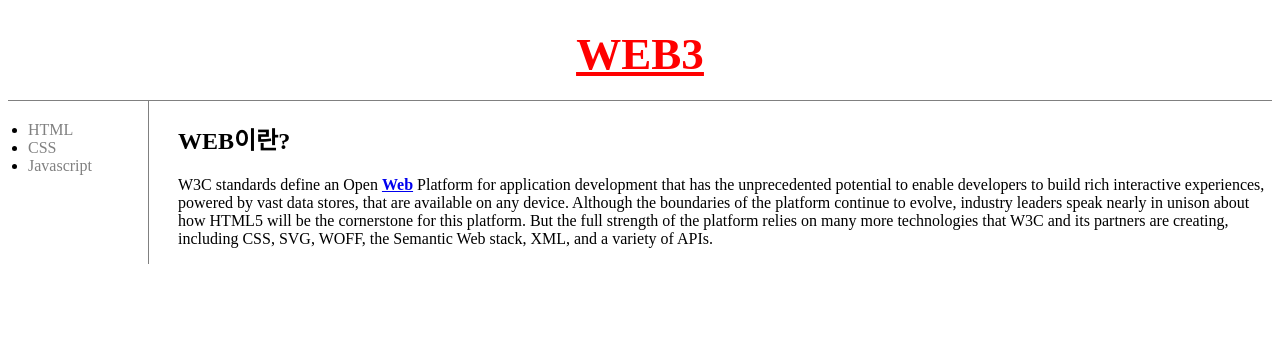
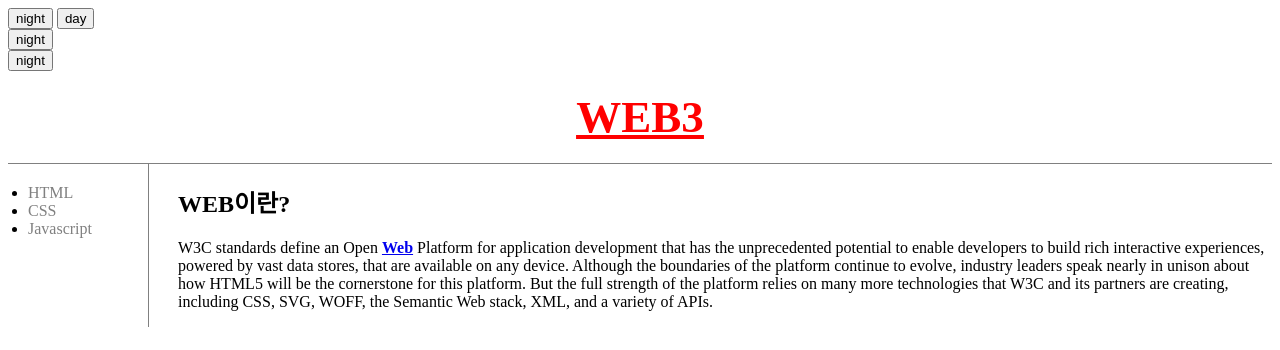
Before and after one commit to ghvhdh321/second-website, a plain HTML site: page index.html in a window 1280 px wide. Drawn offline with Linux system fonts and the light colour scheme.

Commit message:
second commit

```diff
--- a/3.html
+++ b/3.html
@@ -1,10 +1,9 @@
 <!DOCTYPE html>
 <html>
-
   <head>
-  <meta charset="utf-8">
+    <meta charset="utf-8" />
     <title></title>
-  <link rel="stylesheet" href="style.css">
+    <link rel="stylesheet" href="style.css" />
   </head>
 
   <body>
@@ -18,13 +17,24 @@
       <div id="article">
         <h2>Javascript이란?</h2>
         <p>
-        <strong><a href="https://developer.mozilla.org/en-US/docs/Web/JavaScript" target="_blank" title="JavaScript specification">JavaScript (JS)</a></strong> is a lightweight, interpreted, or just-in-time compiled programming language with
-        first-class
-        functions. While it is most well-known as the scripting language for Web pages, many non-browser environments also use it, such as Node.js, Apache CouchDB and Adobe Acrobat. JavaScript is a prototype-based, multi-paradigm, single-threaded,
-        dynamic language, supporting object-oriented, imperative, and declarative (e.g. functional programming) styles. Read more about JavaScript.
+          <strong
+            ><a
+              href="https://developer.mozilla.org/en-US/docs/Web/JavaScript"
+              target="_blank"
+              title="JavaScript specification"
+              >JavaScript (JS)</a
+            ></strong
+          >
+          is a lightweight, interpreted, or just-in-time compiled programming
+          language with first-class functions. While it is most well-known as
+          the scripting language for Web pages, many non-browser environments
+          also use it, such as Node.js, Apache CouchDB and Adobe Acrobat.
+          JavaScript is a prototype-based, multi-paradigm, single-threaded,
+          dynamic language, supporting object-oriented, imperative, and
+          declarative (e.g. functional programming) styles. Read more about
+          JavaScript.
         </p>
       </div>
     </div>
   </body>
-
 </html>
--- a/index.html
+++ b/index.html
@@ -1,13 +1,53 @@
 <!DOCTYPE html>
 <html>
+  <head>
+    <meta charset="utf-8" />
+    <title></title>
+    <link rel="stylesheet" href="style.css" />
+  </head>
+  <body>
+    <!-- 2개의 버튼으로 배경색과 글자색을 변경함 -->
+    <input type="button" value="night" onclick="
+     document.querySelector('body').style.backgroundColor='black';
+     document.querySelector('body').style.color='white';
+  ">
+    <input type="button" value="day" onclick="
+     document.querySelector('body').style.backgroundColor='white';
+     document.querySelector('body').style.color='black';
+  "><br>
 
-<head>
-  <meta charset="utf-8">
-  <title></title>
-  <link rel="stylesheet" href="style.css">
-</head>
+    <!-- 1개의 버튼으로 배경색과 글자색을 변경함 + 정리 안함-->
+    <input id="night_day1" type="button" value="night" onclick="
+      if(document.querySelector('#night_day1').value==='night'){
+        document.querySelector('body').style.backgroundColor='black';
+        document.querySelector('body').style.color='white';
+        document.querySelector('#night_day1').value='day'
+      }
+      else{
+        document.querySelector('body').style.backgroundColor='white';
+        document.querySelector('body').style.color='black';
+        document.querySelector('#night_day1').value='night'
+      }
+    "><br>
 
-<body>
+      <!-- 1개의 버튼으로 배경색과 글자색을 변경함 + 변수로 중복 정리 -->
+      <input id="night_day2" type="button" value="night" onclick="
+      var targetBody = document.querySelector('body');
+      var targetNightDay = document.querySelector('#night_day2');
+      if(targetNightDay.value==='night'){
+        targetBody.style.backgroundColor='black';
+        targetBody.style.color='white';
+        targetNightDay.value='day'
+      }
+      else{
+        targetBody.style.backgroundColor='white';
+        targetBody.style.color='black';
+        targetNightDay.value='night'
+      }
+      "><br>
+
+      <!-- 1개의 버튼으로 배경색과 글자색을 변경함 + 변수, if, while문으로 정리할 예정 -->
+
     <h1><a href="index.html" class="saw" id="active">WEB3</a></h1>
     <div id="grid">
       <ul>
@@ -18,14 +58,26 @@
       <div id="article">
         <h2>WEB이란?</h2>
         <p>
-        W3C standards define an Open <strong><a href="https://www.w3.org/standards/" target="_blank" title="WEB specification">Web</a></strong> Platform for application development that has the unprecedented potential to enable developers to build
-        rich
-        interactive experiences, powered by vast data stores, that are available on any device. Although the boundaries of the platform continue to evolve, industry leaders speak nearly in unison about how HTML5 will be the cornerstone for this
-        platform.
-        But the full strength of the platform relies on many more technologies that W3C and its partners are creating, including CSS, SVG, WOFF, the Semantic Web stack, XML, and a variety of APIs.
+          W3C standards define an Open
+          <strong
+            ><a
+              href="https://www.w3.org/standards/"
+              target="_blank"
+              title="WEB specification"
+              >Web</a
+            ></strong
+          >
+          Platform for application development that has the unprecedented
+          potential to enable developers to build rich interactive experiences,
+          powered by vast data stores, that are available on any device.
+          Although the boundaries of the platform continue to evolve, industry
+          leaders speak nearly in unison about how HTML5 will be the cornerstone
+          for this platform. But the full strength of the platform relies on
+          many more technologies that W3C and its partners are creating,
+          including CSS, SVG, WOFF, the Semantic Web stack, XML, and a variety
+          of APIs.
         </p>
       </div>
     </div>
   </body>
-
 </html>
--- a/style.css
+++ b/style.css
@@ -1,4 +1,5 @@
-<style>body {
+<style>
+body {
   margin: 0;
 }
 
```
Lines whose indentation alone changed are shown as unchanged.
